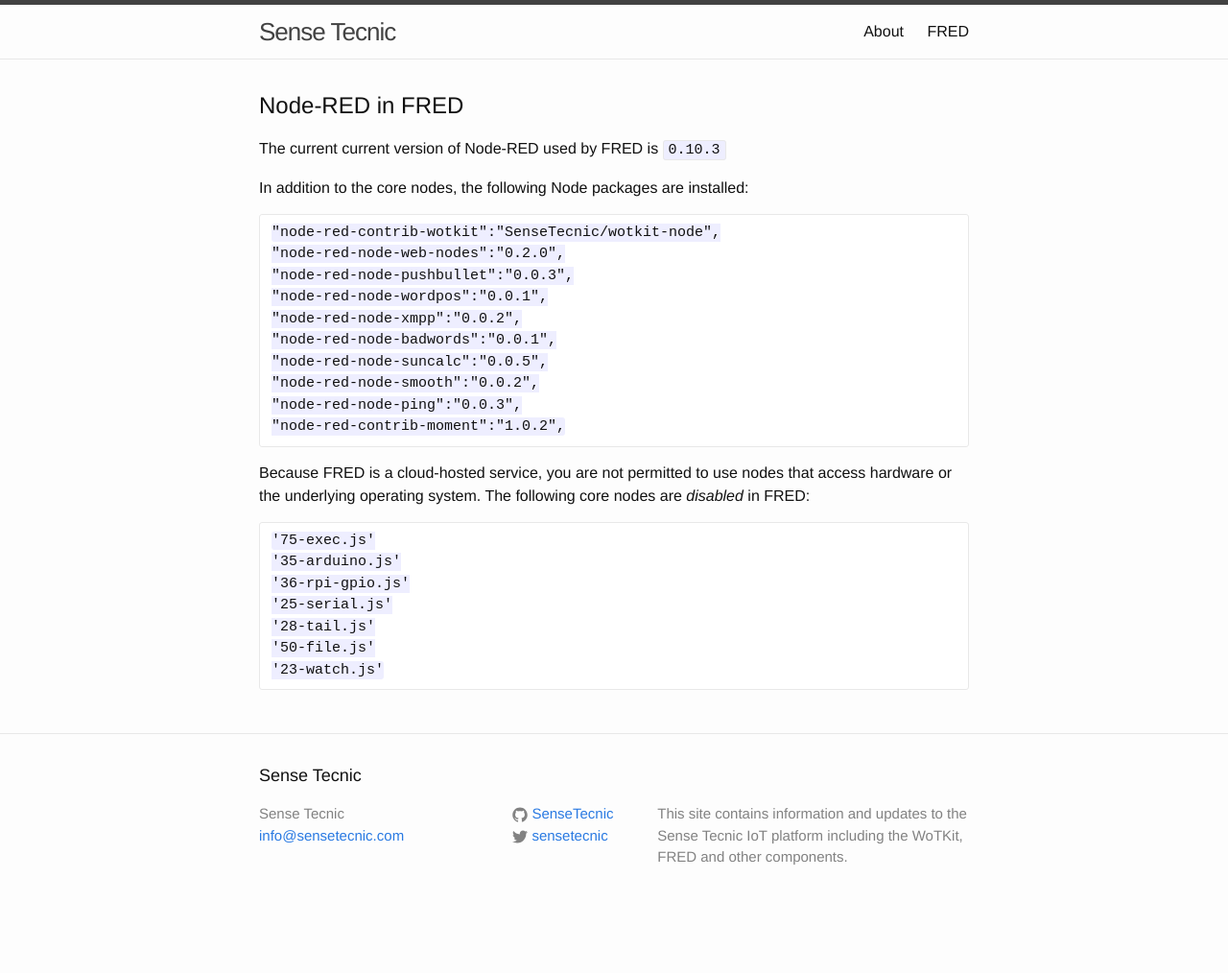
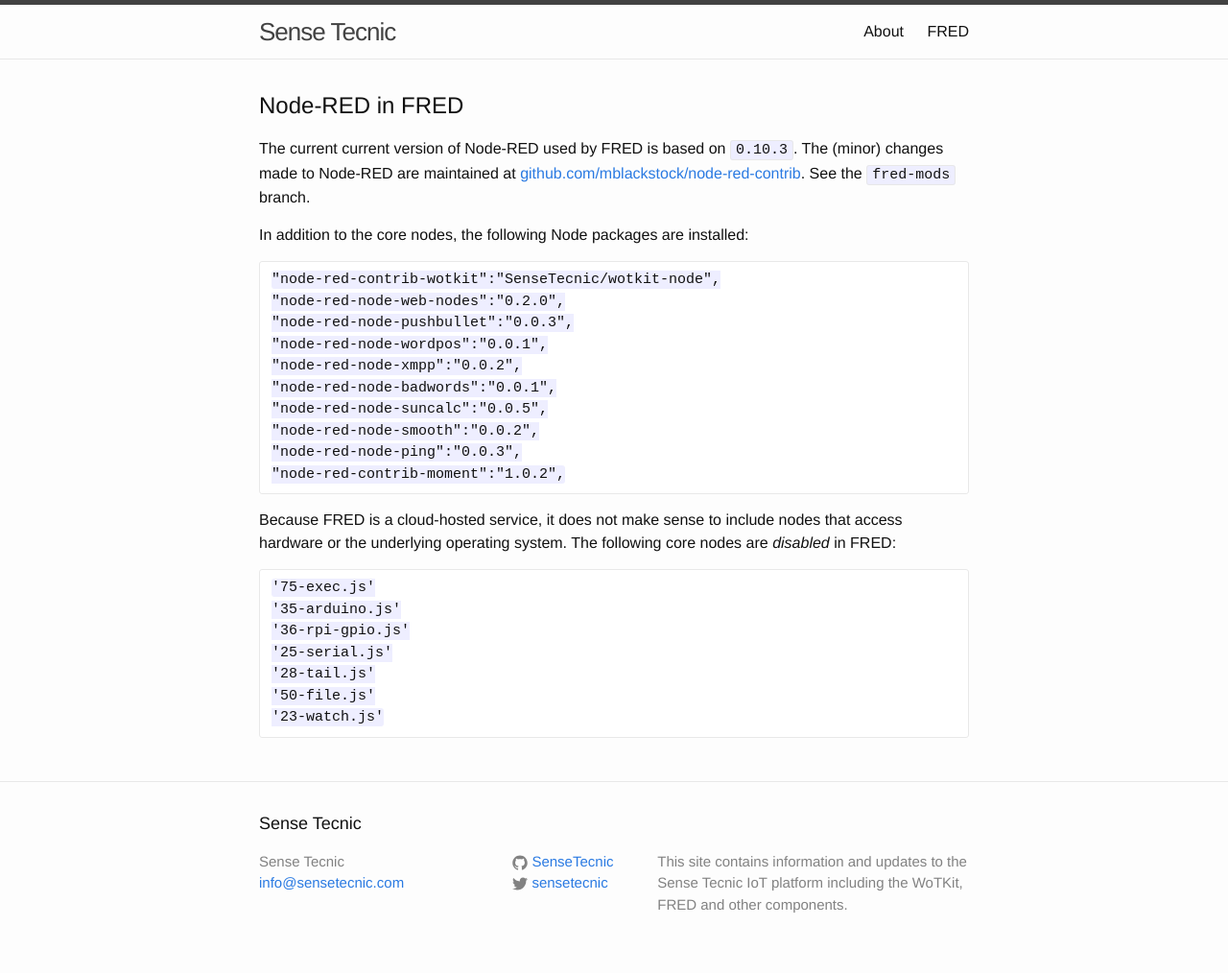
Before and after one commit to SenseTecnic/SenseTecnic.github.io, a Jekyll site: the page built from fred/nodered.md, in a window 1280 px wide. Shown: the whole page at 96% size. Built offline with Jekyll 4.4.1, drawn with Linux system fonts in a browser that asks for light colours; before the commit the page ends 965 px from its top, so only the background shows below that.

Commit message:
more info on node red used.

```diff
--- a/fred/nodered.md
+++ b/fred/nodered.md
@@ -4,7 +4,7 @@
 ---
 ## Node-RED in FRED
 
-The current current version of Node-RED used by FRED is `0.10.3`
+The current current version of Node-RED used by FRED is based on `0.10.3`.  The (minor) changes made to Node-RED are maintained at [github.com/mblackstock/node-red-contrib](https://github.com/mblackstock/node-red-contrib).  See the `fred-mods` branch.
 
 In addition to the core nodes, the following Node packages are installed:
 
@@ -19,7 +19,7 @@
     "node-red-node-ping":"0.0.3",
     "node-red-contrib-moment":"1.0.2",
 
-Because FRED is a cloud-hosted service, you are not permitted to use nodes that access hardware or the underlying operating system.  The following core nodes are *disabled* in FRED:
+Because FRED is a cloud-hosted service, it does not make sense to include nodes that access hardware or the underlying operating system.  The following core nodes are *disabled* in FRED:
 
     '75-exec.js'
     '35-arduino.js'
```
